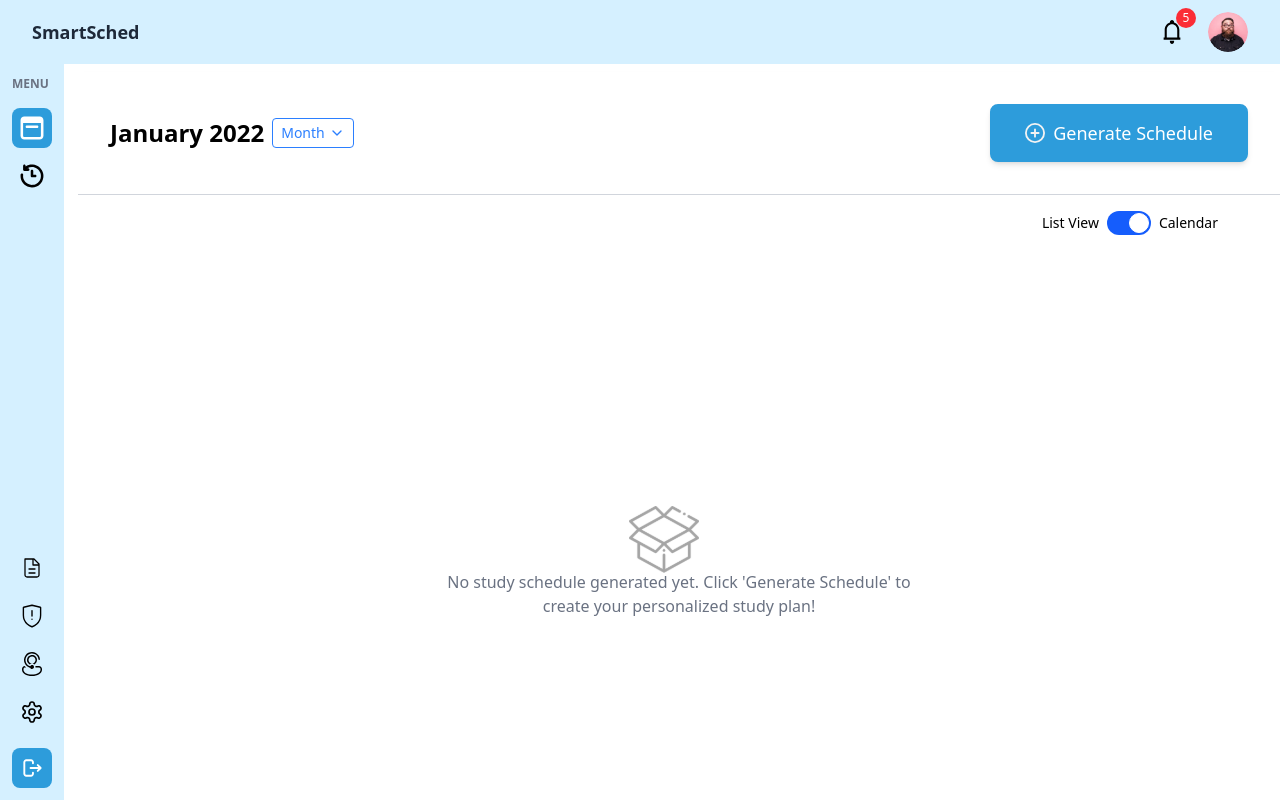
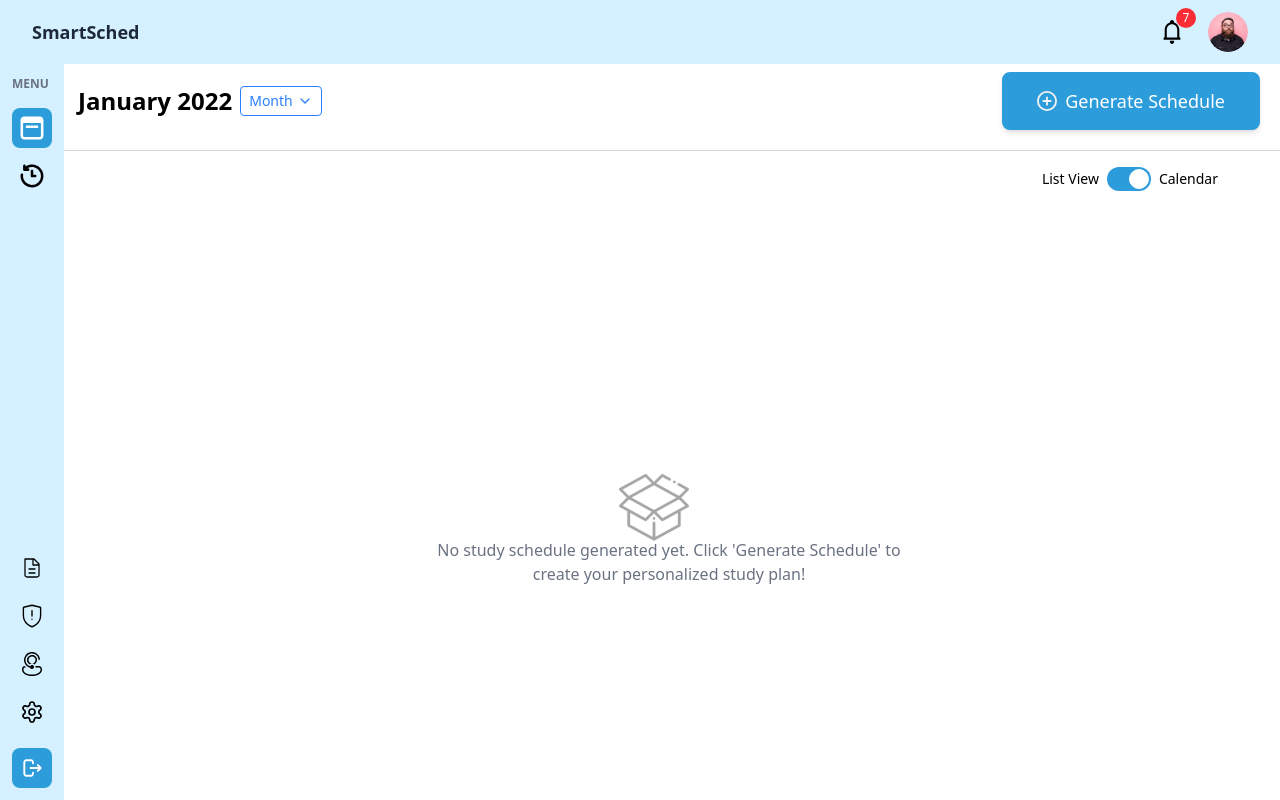
Before and after one commit to MrNobodyCam/SmartSched, a React (Vite) app in the folder frontend/: page / in a window 1280 px wide. Built offline with nearby package versions, Linux system fonts and the light colour scheme.

Commit message:
screen term of service

```diff
--- a/frontend/src/App.tsx
+++ b/frontend/src/App.tsx
@@ -4,7 +4,7 @@ import SideBar from "./components/sidebar";
 import HistoryScreen from "./pages/history_data";
 import CalendarScreen from "./components/generate-schedule";
 import TermOfService from "./pages/termof_service";
-
+import PolicyScreen from "./pages/policy";
 // Uncomment these imports when the screens are ready
 // import CalendarScreen from "./pages/calendar";
 // import HistoryScreen from "./pages/history";
@@ -46,15 +46,15 @@ function App() {
         <main
           className={`flex-1 overflow-auto ${
             activeScreen === "calendar"
-              ? "pt-[72px] ml-[78px]"
-              : "pt-[109px] ml-[123px]"
+              ? "pt-[52px] ml-[58px]"
+              : "pt-[69px] ml-[80px]"
           }`}
         >
           {/* Dynamically Render Screens Based on Active Screen */}
           {activeScreen === "calendar" && <CalendarScreen />}
           {activeScreen === "history" && <HistoryScreen />}
           {activeScreen === "service" && <TermOfService />}
-          {activeScreen === "privacy" && <h1>Privacy Screen</h1>}
+          {activeScreen === "privacy" && <PolicyScreen />}
           {activeScreen === "contact" && <h1>Contact Screen</h1>}
           {activeScreen === "setting" && <h1>Settings Screen</h1>}
         </main>
--- a/frontend/src/components/NotificationPopup.tsx
+++ b/frontend/src/components/NotificationPopup.tsx
@@ -46,6 +46,22 @@ const NotificationPopup = () => {
     },
     {
       id: 5,
+      type: "success",
+      title: "This is a success message",
+      message:
+        "There are many variations of passages of Lorem Ipsum available, but the majority have suffered alteration in some form, by injected humour, or randomised words which don't look even slightly believable.",
+      timestamp: "12 Feb 2025 at 9:25 pm",
+    },
+    {
+      id: 6,
+      type: "success",
+      title: "This is a success message",
+      message:
+        "There are many variations of passages of Lorem Ipsum available, but the majority have suffered alteration in some form, by injected humour, or randomised words which don't look even slightly believable.",
+      timestamp: "12 Feb 2025 at 9:25 pm",
+    },
+    {
+      id: 7,
       type: "success",
       title: "This is a success message",
       message:
@@ -115,7 +131,7 @@ const NotificationPopup = () => {
       {open && (
         <div
           ref={popupRef}
-          className="absolute right-0 mt-2 w-[90vw] sm:w-[70vh] bg-white border border-gray-200 rounded-[12px] shadow-lg z-50 overflow-y-auto scrollbar-thin"
+          className="absolute right-0 mt-2 w-[90vw] sm:w-[70vh] max-h-[50vh] bg-white border border-gray-200 rounded-[12px] shadow-lg z-50 overflow-y-auto scrollbar-thin"
         >
           <div className="p-4">
             <div className="flex justify-between items-center">
--- a/frontend/src/components/generate-schedule.tsx
+++ b/frontend/src/components/generate-schedule.tsx
@@ -9,7 +9,7 @@ const EmptySchedule = () => {
 
   return (
     <div className="w-full h-screen flex flex-col bg-white font-inter mx-auto shadow-md">
-      <div className="border-b border-gray-300 p-4">
+      <div className="border-b  border-gray-300 p-1">
         <div className="flex sm:flex-row flex-col p-4">
           <div className="flex flex-row items-center space-x-2 sm:mb-0 mb-4 justify-center">
             <h1 className="text-2xl font-semibold">January 2022</h1>
@@ -18,20 +18,12 @@ const EmptySchedule = () => {
             </button>
           </div>
           <div className="flex justify-end sm:justify-end sm:ml-auto mt-4 sm:mt-0 pl-40">
-            {/* <button className="flex items-center justify-center bg-[#2D9CDB] text-white rounded-xl px-3 py-1.5 sm:px-4 sm:py-2 text-xs sm:text-sm w-[150px] sm:w-[200px] h-[35px] sm:h-[45px] gap-1 sm:gap-2">
-              <span className="leading-none">Generate Schedule</span>
-              <img
-                src={PlusIcon}
-                alt="Generate Schedule"
-                className="w-4 h-4 sm:w-5 sm:h-5"
-              />
-            </button> */}
             <PrimaryBtn
               extraContent={
                 <img
                   src={PlusIcon}
                   alt="Generate Schedule"
-                  className="w-4 h-4 sm:w-5 sm:h-5"
+                  className="w-3 h-3 sm:w-5 sm:h-5 "
                 />
               }
             >
@@ -54,7 +46,7 @@ const EmptySchedule = () => {
                 setViewType(viewType === "list" ? "calendar" : "list")
               }
             />
-            <div className="relative w-11 h-6 bg-gray-200 peer-focus:outline-none peer-focus:ring-4 peer-focus:ring-blue-300 dark:peer-focus:ring-blue-800 rounded-full peer dark:bg-gray-700 peer-checked:after:translate-x-full rtl:peer-checked:after:-translate-x-full peer-checked:after:border-white after:content-[''] after:absolute after:top-[2px] after:start-[2px] after:bg-white after:border-gray-300 after:border after:rounded-full after:h-5 after:w-5 after:transition-all dark:border-gray-600 peer-checked:bg-blue-600"></div>
+            <div className="relative w-11 h-6 bg-gray-400 peer-focus:outline-none peer-focus:ring-4  rounded-full peer peer-checked:after:translate-x-full rtl:peer-checked:after:-translate-x-full peer-checked:after:border-white after:content-[''] after:absolute after:top-[2px] after:start-[2px] after:bg-white after:border-gray-300 after:border after:rounded-full after:h-5 after:w-5 after:transition-all  peer-checked:bg-[#2D9CDB]"></div>
           </label>
           <span className="text-sm">Calendar</span>
         </div>
--- a/frontend/src/pages/policy.tsx
+++ b/frontend/src/pages/policy.tsx
@@ -0,0 +1,85 @@
+function Policy() {
+  return (
+    <>
+      {/* Container */}
+      <div className="relative w-full min-h-screen p-4 sm:p-6">
+        {/* Title */}
+        <h1 className="text-[36px] sm:text-2xl lg:text-[36px] font-bold text-black">
+          Privacy Policy
+        </h1>
+
+        {/* Privacy Policy Content */}
+        <div className="mt-6 space-y-4">
+          {/* Information We Collect Section */}
+          <div className="rounded-lg shadow-lg p-3 sm:p-4">
+            <h2 className="text-base sm:text-lg lg:text-xl font-bold text-black">
+              Information We Collect
+            </h2>
+            <p className="text-xs sm:text-sm lg:text-base text-black mt-1 opacity-50">
+              We collect and store user information to enhance the scheduling
+              experience and improve the functionality of our calendar
+              application. This includes personal details such as name and
+              email, calendar events, device information, and usage data. If
+              location access is enabled, we may use it for time zone
+              adjustments and location-based reminders. All collected data is
+              handled securely and in accordance with our privacy policy. Users
+              have control over their data and can manage permissions at any
+              time.
+            </p>
+          </div>
+
+          {/* Privacy and Data Security Section */}
+          <div className="rounded-lg shadow-lg p-3 sm:p-4">
+            <h2 className="text-base sm:text-lg lg:text-xl font-bold text-black">
+              Privacy and Data Security
+            </h2>
+            <p className="text-xs sm:text-sm lg:text-base text-black mt-1 opacity-50">
+              We value your privacy and are committed to protecting your
+              personal data. The calendar application collects and stores user
+              information solely for enhancing the scheduling experience. All
+              data is encrypted and handled in accordance with our privacy
+              policy. Users are responsible for maintaining the confidentiality
+              of their login credentials. Unauthorized access or data breaches
+              should be reported immediately.
+            </p>
+          </div>
+
+          {/* How We Use Your Information Section */}
+          <div className="rounded-lg shadow-lg p-3 sm:p-4">
+            <h2 className="text-base sm:text-lg lg:text-xl font-bold text-black">
+              How We Use Your Information
+            </h2>
+            <p className="text-xs sm:text-sm lg:text-base text-black mt-1 opacity-50">
+              We use the information collected to provide, improve, and
+              personalize your scheduling experience. This includes managing
+              your calendar events, sending reminders, optimizing performance,
+              and enhancing security. Location data (if enabled) helps with time
+              zone adjustments and location-based notifications. We do not sell
+              your personal data, and all information is handled in accordance
+              with our privacy policy to ensure a secure and reliable service.
+            </p>
+          </div>
+
+          {/* Information Sharing Section */}
+          <div className="rounded-lg shadow-lg p-3 sm:p-4">
+            <h2 className="text-base sm:text-lg lg:text-xl font-bold text-black">
+              Information Sharing
+            </h2>
+            <p className="text-xs sm:text-sm lg:text-base text-black mt-1 opacity-50">
+              We do not sell, rent, or share your personal information with
+              third parties for marketing purposes. Your data is only shared in
+              limited cases, such as when integrating with third-party services
+              (e.g., syncing with external calendars) with your permission. We
+              may also share information when required by law, to protect our
+              users, or to ensure the security of our services. All data sharing
+              follows strict privacy and security measures to safeguard your
+              information.
+            </p>
+          </div>
+        </div>
+      </div>
+    </>
+  );
+}
+
+export default Policy;
--- a/frontend/src/pages/termof_service.tsx
+++ b/frontend/src/pages/termof_service.tsx
@@ -7,10 +7,6 @@ function TermOfService() {
         <h1 className="text-[36px] sm:text-2xl lg:text-[36px] font-bold text-black">
           Terms of Service
         </h1>
-        <p className="text-[18px] sm:text-sm lg:text-[18px] text-black mt-4">
-          Please read these terms and conditions carefully before using our
-          calendar application.
-        </p>
 
         {/* Terms Content */}
         <div className="mt-6 space-y-4">
@@ -19,7 +15,7 @@ function TermOfService() {
             <h2 className="text-base sm:text-lg lg:text-xl font-bold text-black">
               Acceptance of Terms
             </h2>
-            <p className="text-xs sm:text-sm lg:text-base text-black mt-1">
+            <p className="text-xs sm:text-sm lg:text-base text-black mt-1 opacity-50">
               By accessing or using this calendar application, you acknowledge
               and agree to the terms and conditions set forth by the provider.
               These terms include the proper use of scheduling features, data
@@ -34,7 +30,7 @@ function TermOfService() {
             <h2 className="text-base sm:text-lg lg:text-xl font-bold text-black">
               Description of Services
             </h2>
-            <p className="text-xs sm:text-sm lg:text-base text-black mt-1">
+            <p className="text-xs sm:text-sm lg:text-base text-black mt-1 opacity-50">
               Our calendar application provides users with an intuitive platform
               to schedule, manage, and track events efficiently. With features
               such as event reminders, recurring event scheduling, and
@@ -50,7 +46,7 @@ function TermOfService() {
             <h2 className="text-base sm:text-lg lg:text-xl font-bold text-black">
               User Conduct
             </h2>
-            <p className="text-xs sm:text-sm lg:text-base text-black mt-1">
+            <p className="text-xs sm:text-sm lg:text-base text-black mt-1 opacity-50">
               Users are expected to use the calendar application responsibly and
               ethically. Any misuse, including but not limited to spamming
               events, sharing false information, or unauthorized access to
--- a/frontend/tailwind.config.js
+++ b/frontend/tailwind.config.js
@@ -1,8 +1,16 @@
 /** @type {import('tailwindcss').Config} */
 export default {
-  content: [],
+  content: ["./src/**/*.{js,jsx,ts,tsx}"],
   theme: {
-    extend: {},
+    extend: {
+      screens: {
+        xs: "480px", // Extra small devices
+        sm: "640px", // Small devices
+        md: "768px", // Medium devices
+        lg: "1024px", // Large devices
+        xl: "1280px", // Extra-large devices
+      },
+    },
   },
   plugins: [],
 };
```
